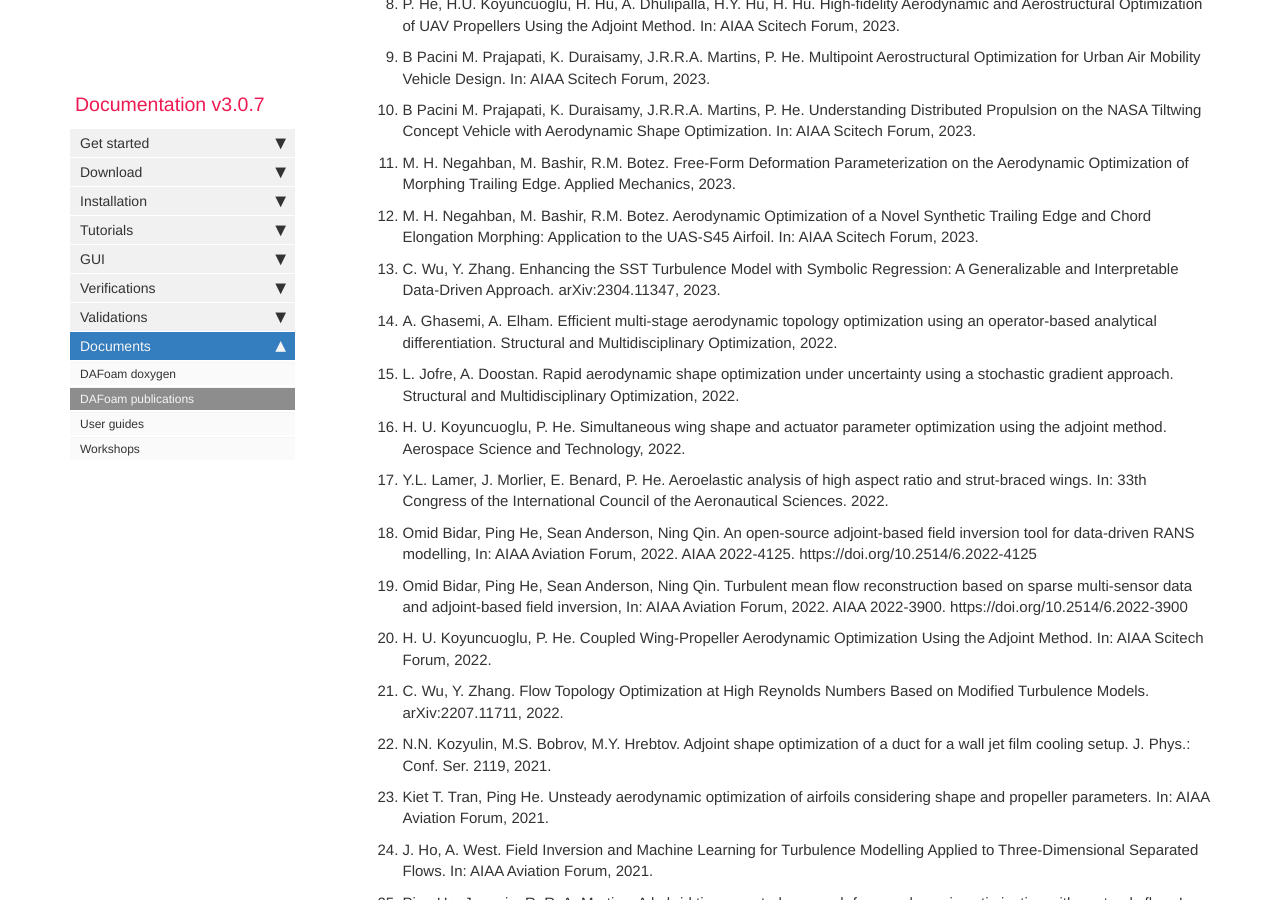
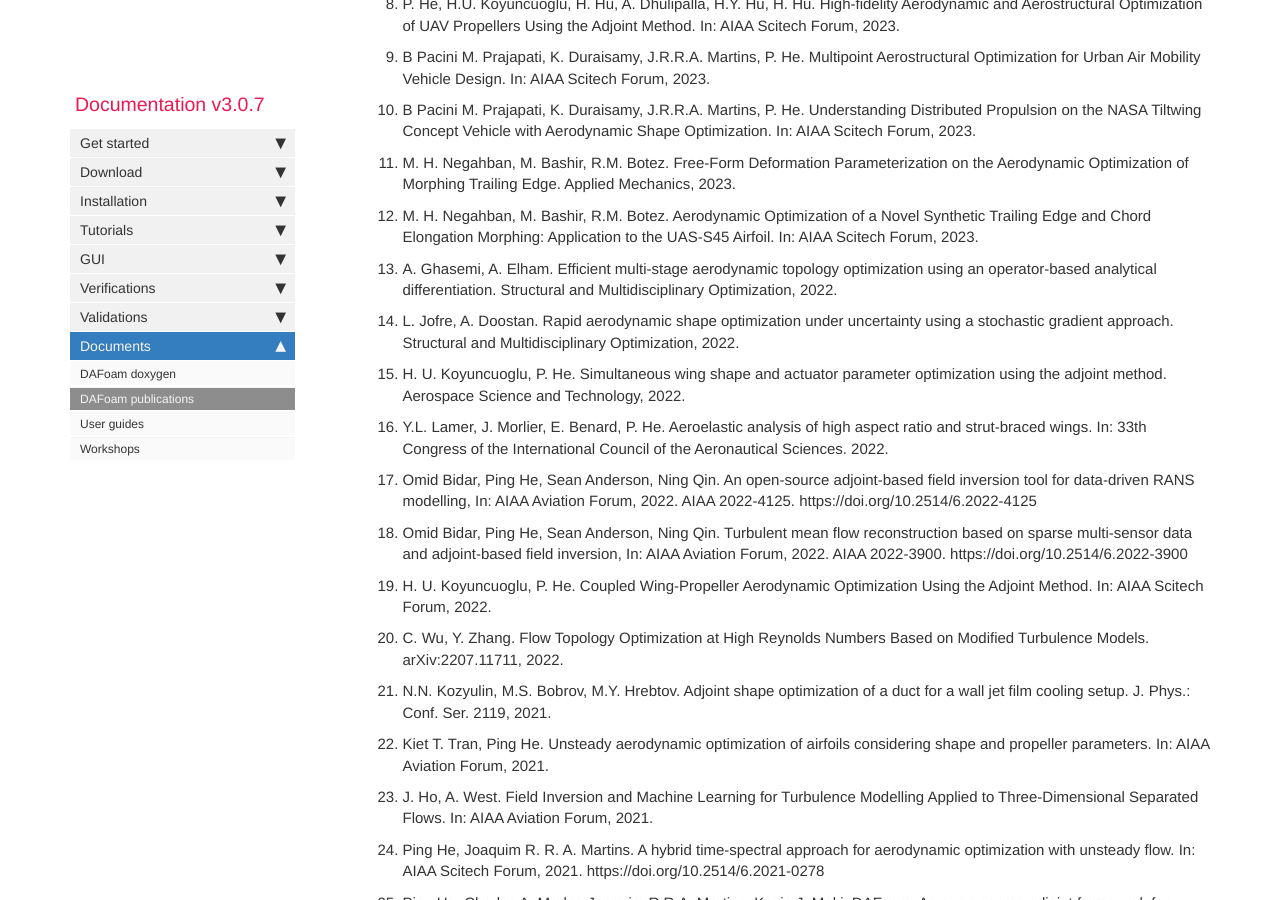
Before and after one commit to DAFoam/DAFoam.github.io, a Jekyll site: the page built from pages/mydoc/mydoc_docs_publications.md, in a window 1280 px wide and 900 px high, scrolled down 614 px. Built offline with Jekyll 4.4.1, drawn with Linux system fonts in a browser that asks for light colours; comment, search, counter and statistics services are not loaded.

Commit message:
content update

```diff
--- a/pages/mydoc/mydoc_docs_publications.md
+++ b/pages/mydoc/mydoc_docs_publications.md
@@ -34,8 +34,6 @@ The following publications used or tested DAFoam in their studies. If we miss yo
 1. M. H. Negahban, M. Bashir, R.M. Botez. Free-Form Deformation Parameterization on the Aerodynamic Optimization of Morphing Trailing Edge. Applied Mechanics, 2023.
 
 1. M. H. Negahban, M. Bashir, R.M. Botez. Aerodynamic Optimization of a Novel Synthetic Trailing Edge and Chord Elongation Morphing: Application to the UAS-S45 Airfoil. In: AIAA Scitech Forum, 2023.
-
-1. C. Wu, Y. Zhang. Enhancing the SST Turbulence Model with Symbolic Regression: A Generalizable and Interpretable Data-Driven Approach. arXiv:2304.11347, 2023.
 
 1. A. Ghasemi, A. Elham. Efficient multi‑stage aerodynamic topology optimization using an operator‑based analytical differentiation. Structural and Multidisciplinary Optimization, 2022.
 
```
